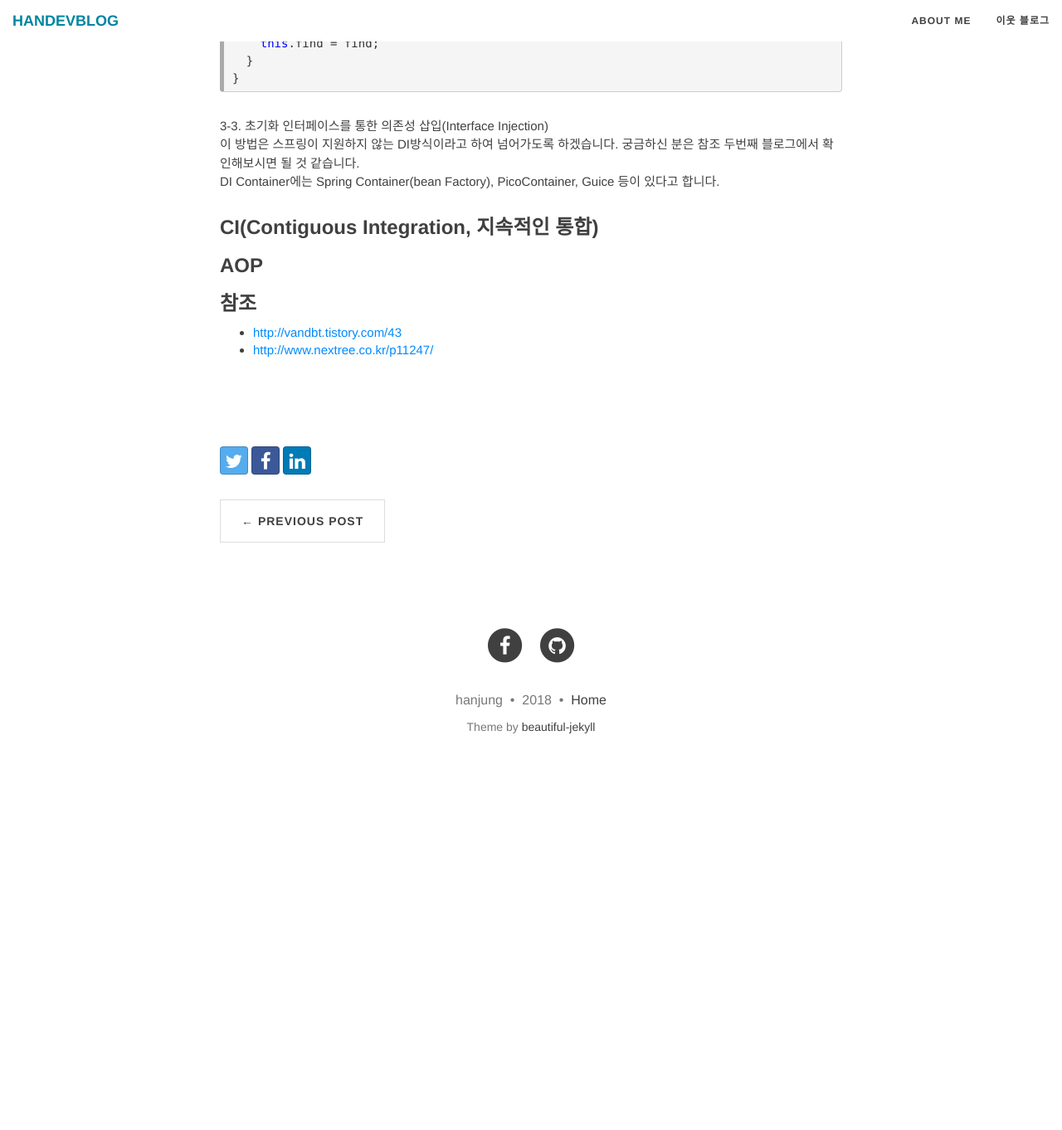
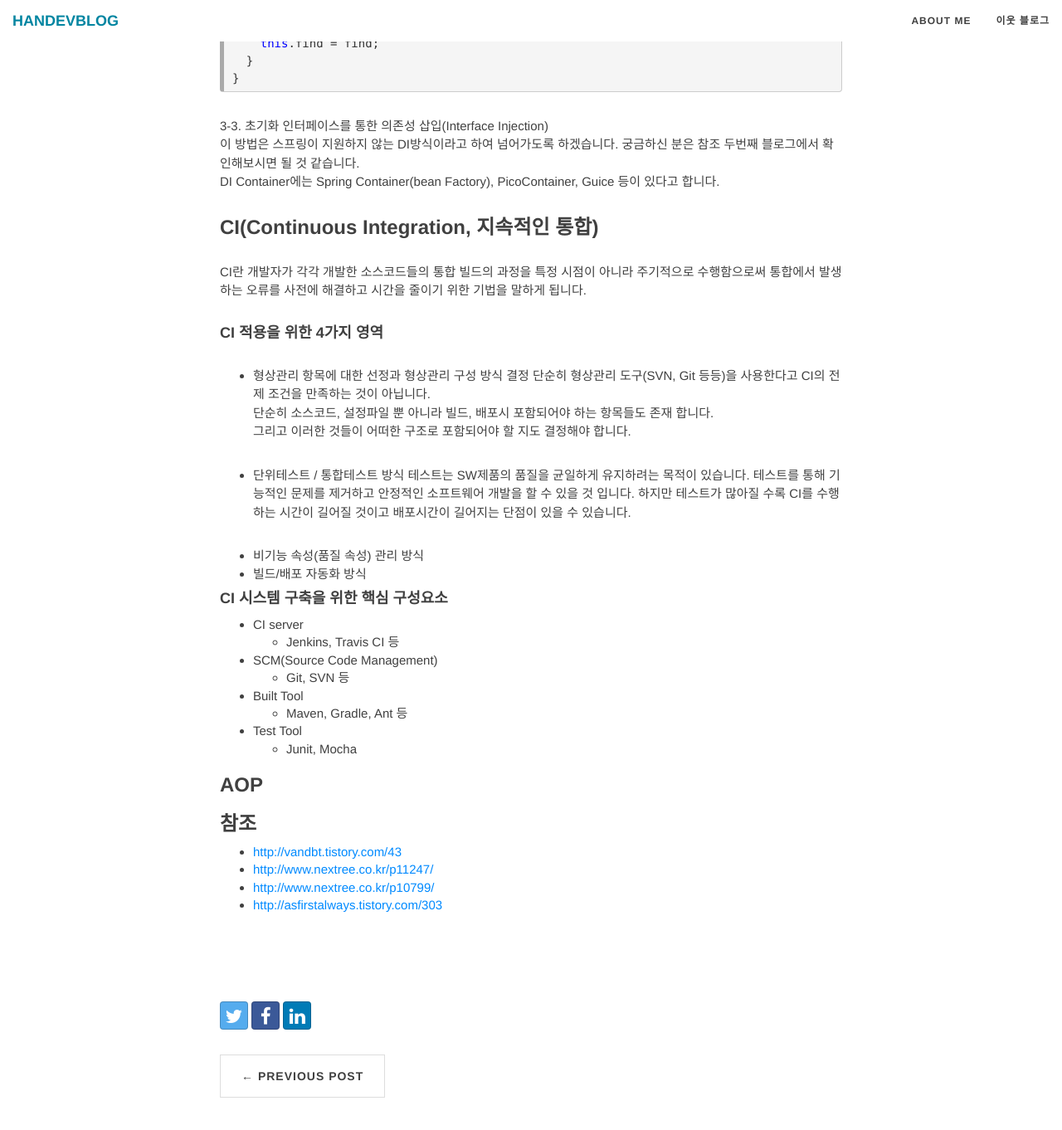
Before and after one commit to hanjungv/hanjungv.github.io, a Jekyll site: the page built from _posts/2018-03/4/2018-03-04-1_SPRING_CI_DI_AOP.markdown, in a window 1280 px wide and 1400 px high, scrolled down 1900 px. Shown: the top 1362 px of the window at 83% size. Built offline with Jekyll 4.4.1, drawn with Linux system fonts in a browser that asks for light colours; nearby versions of some CDN libraries; comment, search, counter and statistics services are not loaded; before the commit the page ends 2837 px from its top, so only the background shows below that.

Commit message:
spring CI 정리

```diff
--- a/_posts/2018-03/4/2018-03-04-1_SPRING_CI_DI_AOP.markdown
+++ b/_posts/2018-03/4/2018-03-04-1_SPRING_CI_DI_AOP.markdown
@@ -88,8 +88,30 @@ class MovieList{
 <br>
 DI Container에는 Spring Container(bean Factory), PicoContainer, Guice 등이 있다고 합니다.
 
-### CI(Contiguous Integration, 지속적인 통합)
+### CI(Continuous Integration, 지속적인 통합)
+CI란 개발자가 각각 개발한 소스코드들의 통합 빌드의 과정을 특정 시점이 아니라 주기적으로 수행함으로써 통합에서 발생하는 오류를 사전에 해결하고 시간을 줄이기 위한 기법을 말하게 됩니다.
 
+#### CI 적용을 위한 4가지 영역
+* 형상관리 항목에 대한 선정과 형상관리 구성 방식 결정
+단순히 형상관리 도구(SVN, Git 등등)을 사용한다고 CI의 전제 조건을 만족하는 것이 아닙니다.<br>
+단순히 소스코드, 설정파일 뿐 아니라 빌드, 배포시 포함되어야 하는 항목들도 존재 합니다.<br>
+그리고 이러한 것들이 어떠한 구조로 포함되어야 할 지도 결정해야 합니다.
+
+* 단위테스트 / 통합테스트 방식
+테스트는 SW제품의 품질을 균일하게 유지하려는 목적이 있습니다. 테스트를 통해 기능적인 문제를 제거하고 안정적인 소프트웨어 개발을 할 수 있을 것 입니다. 하지만 테스트가 많아질 수록 CI를 수행하는 시간이 길어질 것이고 배포시간이 길어지는 단점이 있을 수 있습니다.<br>
+
+* 비기능 속성(품질 속성) 관리 방식
+* 빌드/배포 자동화 방식
+
+#### CI 시스템 구축을 위한 핵심 구성요소
+* CI server
+  * Jenkins, Travis CI 등
+* SCM(Source Code Management)
+  * Git, SVN 등
+* Built Tool
+  * Maven, Gradle, Ant 등
+* Test Tool
+  * Junit, Mocha
 
 ### AOP
 
@@ -99,7 +121,7 @@ DI Container에는 Spring Container(bean Factory), PicoContainer, Guice 등이
 ### 참조
 * [http://vandbt.tistory.com/43](http://vandbt.tistory.com/43)
 * [http://www.nextree.co.kr/p11247/](http://www.nextree.co.kr/p11247/)
-
-
+* [http://www.nextree.co.kr/p10799/](http://www.nextree.co.kr/p10799/)
+* [http://asfirstalways.tistory.com/303](http://asfirstalways.tistory.com/303)
 
 <br/><br/>
```
